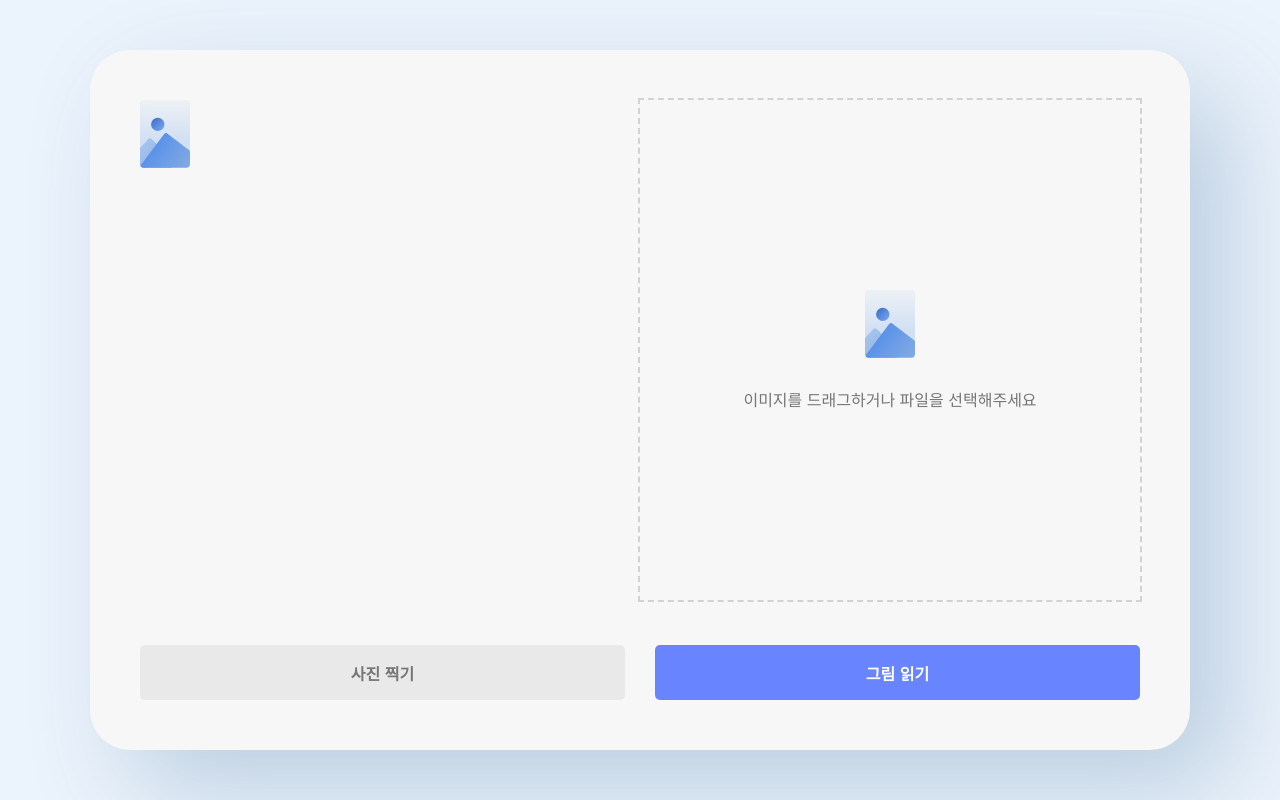
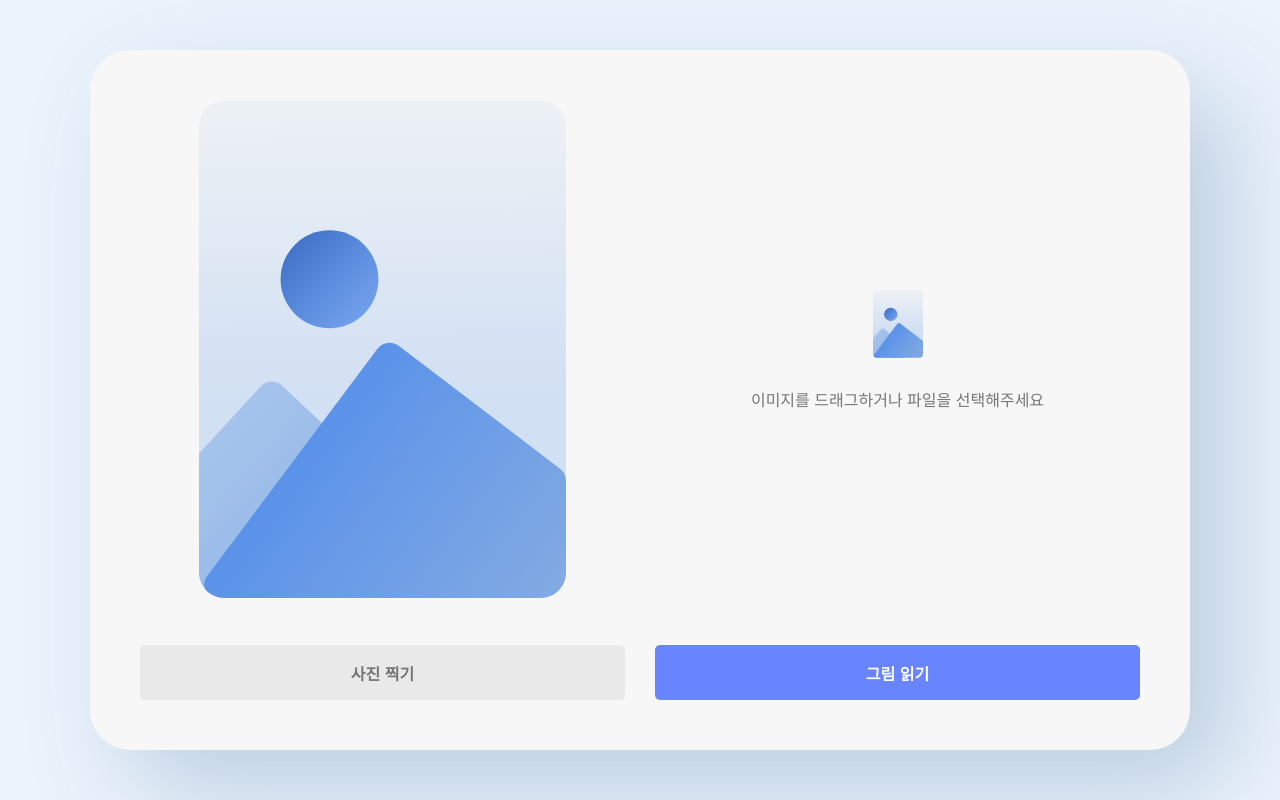
Before and after one commit to Human-for-AI/Web, a React (Create React App) app: page / in a window 1280 px wide. Built offline with nearby package versions, Linux system fonts and the light colour scheme.

Commit message:
[Add] image preview

```diff
--- a/src/components/ImageUpload/ImageUpload.scss
+++ b/src/components/ImageUpload/ImageUpload.scss
@@ -11,9 +11,16 @@
 
   &-input {
     display: flex;
+    gap: 30px;
 
     &-view {
+      display: flex;
       width: 50%;
+      justify-content: center;
+
+      image {
+        //object-fit 설정하기
+      }
     }
     &-inputBox {
       display: flex;
@@ -21,7 +28,6 @@
       height: 500px;
       align-items: center;
       justify-content: center;
-      outline: dashed 2px #d2d2d2;
 
       &-dragging {
         display: flex;
--- a/src/components/ImageUpload/ImageUpload.tsx
+++ b/src/components/ImageUpload/ImageUpload.tsx
@@ -16,6 +16,7 @@ const ImageUpload = () => {
       <div className="imageInputBox-input">
         <div className="imageInputBox-input-view">
           {!imageUrl ? (
+            // 추후 기본 사진으로 변경
             <img src={icon} alt="images" />
           ) : (
             <img src={imageUrl} alt="image" />
```
